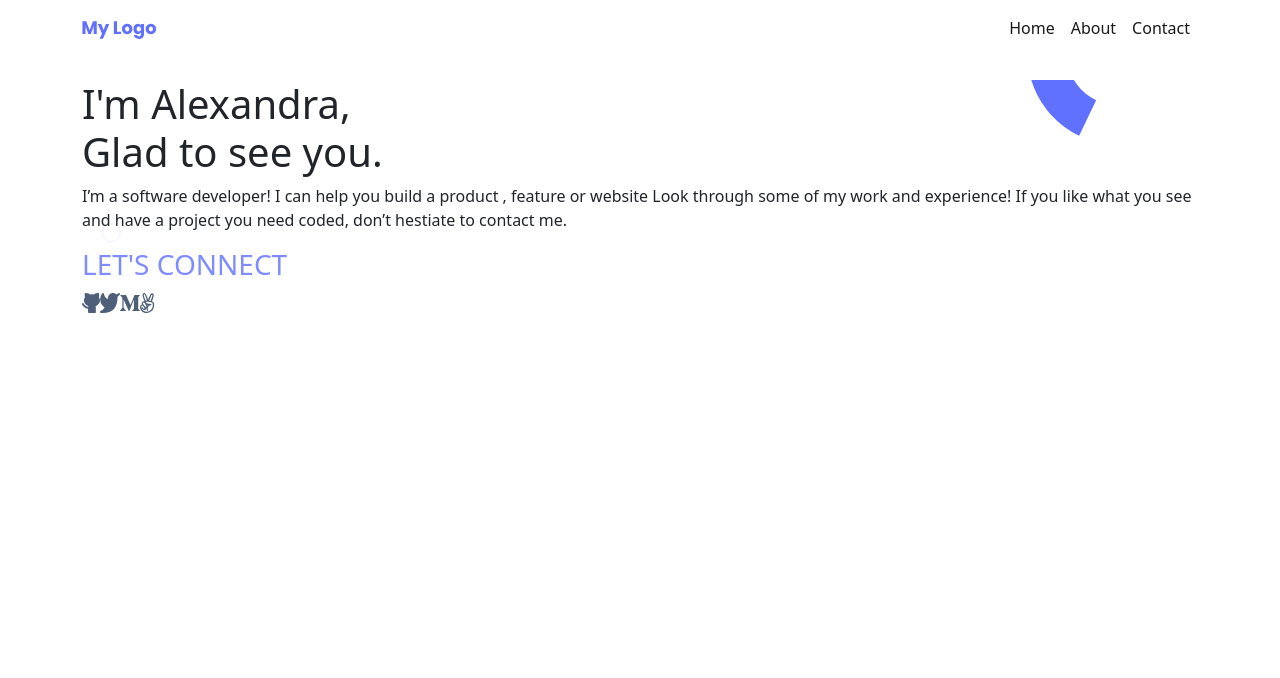
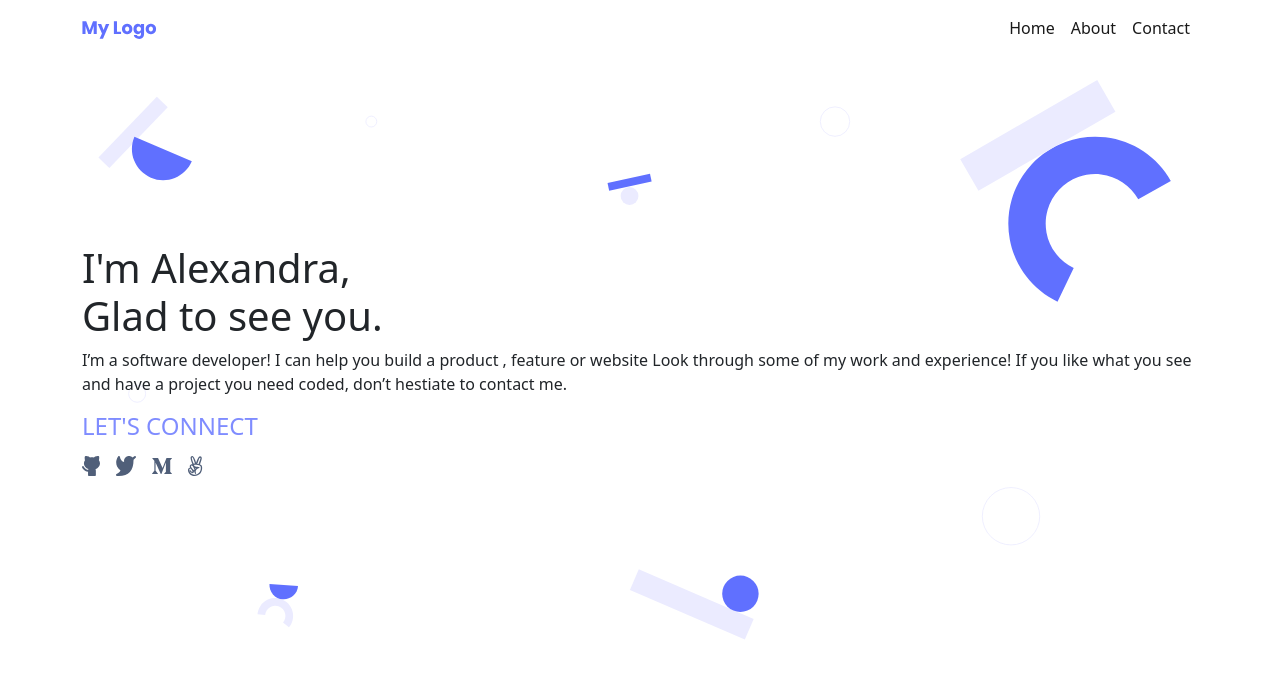
Before and after one commit to zainsadaqat/try-bootstrap, a plain HTML site: page index.html in a window 1280 px wide. Drawn offline with nearby package versions, Linux system fonts and the light colour scheme.

Commit message:
Set background image and fix margins for social media icons

```diff
--- a/index.html
+++ b/index.html
@@ -45,7 +45,19 @@
         </nav>
       </nav>
     </header>
-    <main class="main container mt-4">
+    <main
+      class="
+        main
+        container
+        mt-4
+        d-flex
+        flex-column
+        justify-content-center
+        align-items-start
+        pt-4
+        pb-4
+      "
+    >
       <h1>
         I'm Alexandra,<br />
         Glad to see you.
@@ -55,21 +67,29 @@
         website Look through some of my work and experience! If you like what
         you see and have a project you need coded, don’t hestiate to contact me.
       </p>
-      <h3 class="connect ">LET'S CONNECT</h3>
+      <h4 class="connect">LET'S CONNECT</h4>
 
-      <ul class="navbar-nav d-flex flex-row mt-1 ">
-        <li class="nav-item margin-right-xs"><a href="#">
-          <img src="./images/Github.svg" alt="Github">
-        </a></li>
-        <li class="nav-item"><a href="#">
-          <img src="./images/Twitter.svg" alt="Github">
-        </a></li>
-        <li class="nav-item"><a href="#">
-          <img src="./images/Medium.svg" alt="Github">
-        </a></li>
-        <li class="nav-item"><a href="#">
-          <img src="./images/Victory.svg" alt="Github">
-        </a></li>
+      <ul class="navbar-nav d-flex flex-row mt-1">
+        <li class="nav-item">
+          <a href="#">
+            <img src="./images/Github.svg" alt="Github" />
+          </a>
+        </li>
+        <li class="nav-item ms-3">
+          <a href="#">
+            <img src="./images/Twitter.svg" alt="Github" />
+          </a>
+        </li>
+        <li class="nav-item ms-3">
+          <a href="#">
+            <img src="./images/Medium.svg" alt="Github" />
+          </a>
+        </li>
+        <li class="nav-item ms-3">
+          <a href="#">
+            <img src="./images/Victory.svg" alt="Github" />
+          </a>
+        </li>
       </ul>
     </main>
 
--- a/style.css
+++ b/style.css
@@ -7,7 +7,9 @@
 .main {
   background: url(./images/desktop-background.svg);
   background-position: center;
-  background-size: cover;
+  background-size: contain;
+  background-repeat: no-repeat;
+  min-height: 70vh;
 }
 
 .connect {
```
